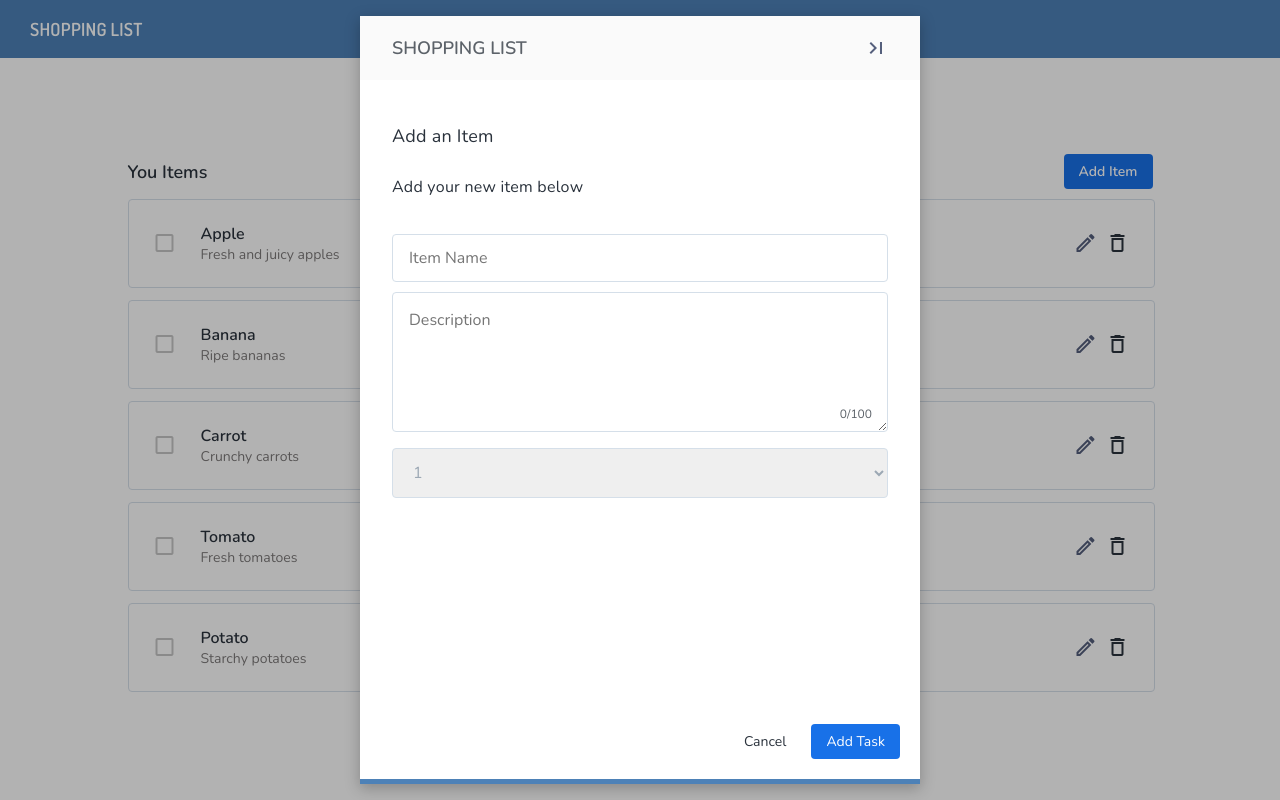
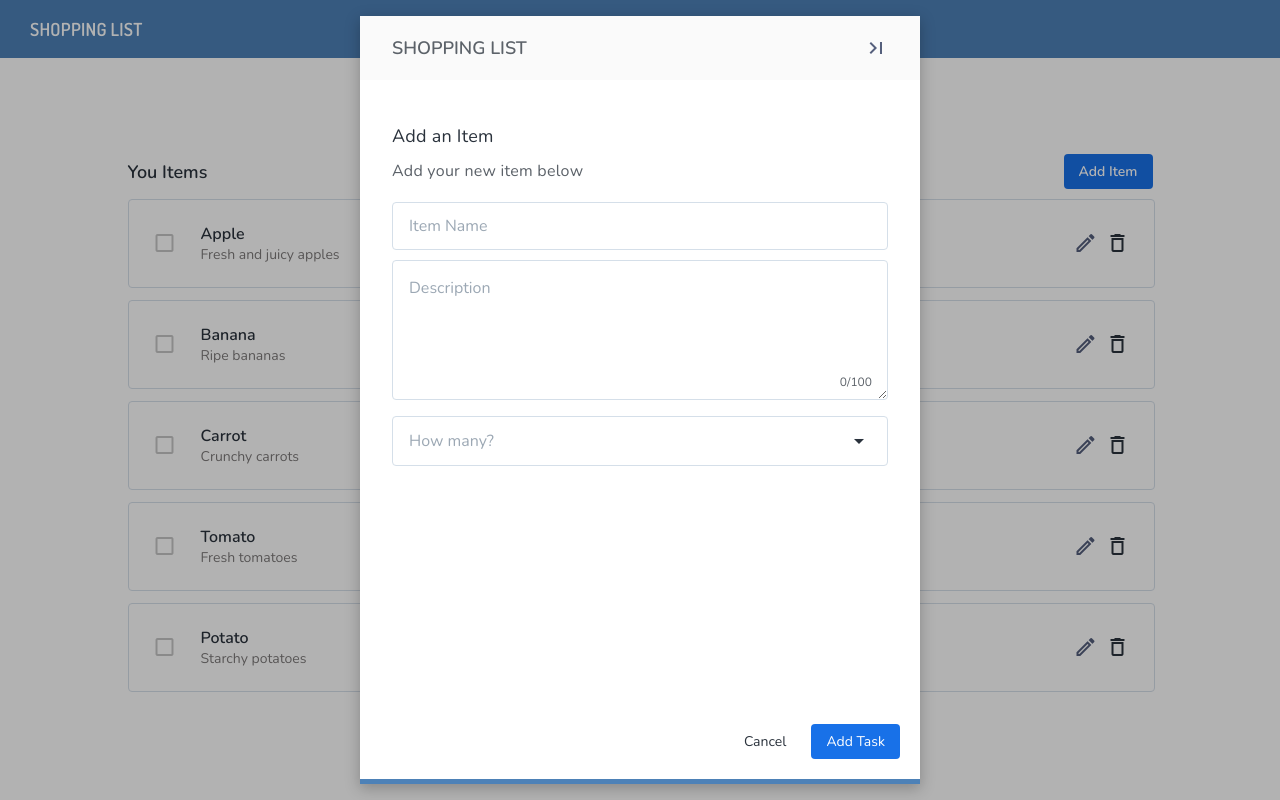
Before and after one commit to mikematos84/veritone-assessment, a React (Vite) app: page / in a window 1280 px wide. Built offline with nearby package versions, Linux system fonts and the light colour scheme.

Commit message:
feat: add modal handlers

```diff
--- a/src/components/AddItemModal/AddItemModal.module.scss
+++ b/src/components/AddItemModal/AddItemModal.module.scss
@@ -10,12 +10,14 @@
     line-height: var(--line-height-xl);
     letter-spacing: var(--letter-spacing-md);
   }
+
   .description {
     font-family: var(--font-family-primary);
     font-size: var(--font-size-md);
     font-weight: var(--font-weight-regular);
     line-height: var(line0height-lg);
     letter-spacing: var(--letter-spacing-md);
+    color: var(--color-grey200);
   }
 
   .form {
@@ -24,59 +26,4 @@
     margin-top: var(--spacing-lg);
     gap: 10px;
   }
-
-  input[type="text"] {
-    font-family: var(--font-family-primary);
-    font-size: var(--font-size-md);
-    font-weight: var(--font-weight-regular);
-    line-height: var(--line-height-lg);
-    letter-spacing: var(--letter-spacing-sm);
-    padding: var(--spacing-sm) var(--spacing-md);
-    border-radius: var(--border-radius-xs);
-    border: 1px solid var(--color-grey700);
-    color: var(--color-grey500);
-  }
-
-  .textarea--container {
-    position: relative;
-
-    .textarea {
-      font-family: var(--font-family-primary);
-      font-size: var(--font-size-md);
-      font-weight: var(--font-weight-regular);
-      line-height: var(--line-height-lg);
-      letter-spacing: var(--letter-spacing-sm);
-      box-sizing: border-box;
-      border: 1px solid var(--color-grey700);
-      color: var(--color-grey500);
-      border-radius: var(--border-radius-xs);
-      padding: var(--spacing-md);
-      width: 100%;
-      height: 140px;
-    }
-
-    .character-count {
-      font-family: Nunito;
-      font-weight: 400;
-      font-size: 12px;
-      line-height: 16px;
-      letter-spacing: 0px;
-      color: var(--color-grey200);
-      position: absolute;
-      bottom: var(--spacing-md);
-      right: var(--spacing-md);
-    }
-  }
-
-  .select {
-    font-family: var(--font-family-primary);
-    font-size: var(--font-size-md);
-    font-weight: var(--font-weight-regular);
-    line-height: var(--line-height-lg);
-    letter-spacing: var(--letter-spacing-sm);
-    padding: var(--spacing-sm) var(--spacing-md);
-    border-radius: var(--border-radius-xs);
-    border: 1px solid var(--color-grey700);
-    color: var(--color-grey500);
-  }
 }
--- a/src/components/AddItemModal/index.tsx
+++ b/src/components/AddItemModal/index.tsx
@@ -3,39 +3,53 @@ import Modal, { type ModalProps } from "../Modal";
 
 import styles from "./AddItemModal.module.scss";
 import TextArea from "../TextArea";
+import TextInput from "../TextInput";
+import SingleSelect, { type Option } from "../SingleSelect";
+import { useState } from "react";
 
 export interface AddItemModalProps extends ModalProps {}
 
 export default function AddItemModal({
-  isOpen = true,
+  isOpen: initialIsOpen = true,
   title = "Shopping List",
   overlay = true,
-  onCloseHandler = () => {},
 }: AddItemModalProps) {
+  const [isOpen, setIsOpen] = useState(initialIsOpen);
+
+  const options: Option[] = [
+    { label: "1", value: "1" },
+    { label: "2", value: "2" },
+    { label: "3", value: "3" },
+  ];
+
+  const onCloseHandler = () => {
+    setIsOpen(false);
+  };
+
+  const onCancelHandler = () => {};
+
+  const onAddHandler = () => {};
+
+  if (!isOpen) return null;
+
   return (
     <Modal
       isOpen={isOpen}
       title={title}
       overlay={overlay}
-      onCloseHandler={onCloseHandler}
+      onClose={onCloseHandler}
+      onCancel={onCloseHandler}
+      onAdd={onCloseHandler}
     >
       <div className={classNames(styles.content)}>
         <h1 className={classNames(styles.title)}>Add an Item</h1>
-        <p className={classNames(styles.description)}>
+        <div className={classNames(styles.description)}>
           Add your new item below
-        </p>
+        </div>
         <form className={classNames(styles.form)}>
-          <input
-            type="text"
-            className={classNames(styles.input)}
-            placeholder="Item Name"
-          />
-          <TextArea />
-          <select className={classNames(styles.select)}>
-            <option value="1">1</option>
-            <option value="2">2</option>
-            <option value="3">4</option>
-          </select>
+          <TextInput placeholder="Item Name" />
+          <TextArea placeholder="Description" />
+          <SingleSelect placeholder="How many?" options={options} />
         </form>
       </div>
     </Modal>
--- a/src/components/Modal/index.tsx
+++ b/src/components/Modal/index.tsx
@@ -8,7 +8,9 @@ export interface ModalProps {
   title: string;
   overlay?: boolean;
   children?: JSX.Element | null;
-  onCloseHandler?: () => void;
+  onClose?: () => void;
+  onCancel?: () => void;
+  onAdd?: () => void;
 }
 
 export default function Modal({
@@ -16,7 +18,9 @@ export default function Modal({
   title = "Shopping List",
   overlay = true,
   children = null,
-  onCloseHandler,
+  onClose,
+  onCancel,
+  onAdd,
 }: ModalProps): JSX.Element | null {
   if (!isOpen) return null;
   return (
@@ -32,7 +36,7 @@ export default function Modal({
           <h2 className={classNames(styles.title)}>{title}</h2>
           <i
             className={classNames("material-icons", styles["close--button"])}
-            onClick={onCloseHandler}
+            onClick={onClose}
           >
             last_page
           </i>
@@ -43,8 +47,8 @@ export default function Modal({
             [styles["footer--border"]]: true,
           })}
         >
-          <Button title="Cancel" />
-          <Button title="Add Task" primary />
+          <Button title="Cancel" onClick={onCancel} />
+          <Button title="Add Task" primary onClick={onAdd} />
         </footer>
       </div>
     </>
--- /dev/null
+++ b/src/components/SingleSelect/SingleSelect.module.scss
@@ -0,0 +1,78 @@
+.container {
+  display: flex;
+  flex-direction: column;
+  align-items: center;
+  justify-content: center;
+  width: 100%;
+  position: relative;
+}
+
+.select {
+  width: inherit;
+  font-family: var(--font-family-primary);
+  font-size: var(--font-size-md);
+  font-weight: var(--font-weight-regular);
+  line-height: var(--line-height-lg);
+  letter-spacing: var(--letter-spacing-sm);
+  padding: var(--spacing-sm) var(--spacing-md);
+  border-radius: var(--border-radius-xs);
+  border: 1px solid var(--color-grey700);
+  color: var(--color-grey500);
+}
+
+.selector {
+  font-family: var(--font-family-primary);
+  font-size: var(--font-size-md);
+  font-weight: var(--font-weight-regular);
+  line-height: var(--line-height-lg);
+  letter-spacing: var(--letter-spacing-sm);
+  padding: var(--spacing-sm) var(--spacing-md);
+  border-radius: var(--border-radius-xs);
+  border: 1px solid var(--color-grey700);
+  cursor: pointer;
+  display: flex;
+  box-sizing: border-box;
+  width: 100%;
+
+  .label {
+    display: flex;
+    flex-grow: 1;
+    align-items: center;
+    justify-items: center;
+  }
+
+  .placeholder {
+    color: var(--color-grey500);
+  }
+
+  .icon {
+    display: flex;
+    align-items: center;
+  }
+}
+
+.list {
+  list-style: none;
+  padding: 0;
+  margin: 0;
+  position: absolute;
+  top: 100%;
+  width: 100%;
+  box-shadow: 0px 2px 10px 0px var(--shadow-select);
+  border-radius: 4px;
+  display: flex;
+  flex-direction: column;
+
+  .listItem {
+    font-family: Nunito;
+    font-weight: 400;
+    font-size: 14px;
+    line-height: 20px;
+    letter-spacing: 0px;
+    vertical-align: middle;
+    color: var(--color-black100);
+
+    cursor: pointer;
+    padding: var(--spacing-sm) var(--spacing-md);
+  }
+}
--- /dev/null
+++ b/src/components/SingleSelect/index.tsx
@@ -0,0 +1,64 @@
+import classNames from "classnames";
+
+export type Option = {
+  label: string;
+  value: string;
+};
+
+export interface SingleSelectProps {
+  placeholder?: string;
+  isOpen?: boolean;
+  options: Option[];
+}
+
+import styles from "./SingleSelect.module.scss";
+import { useState } from "react";
+
+export default function SingleSelect({
+  placeholder = "Select an option",
+  options = [],
+}: SingleSelectProps): JSX.Element {
+  const [value, setValue] = useState<string | undefined>();
+  const [isOpen, setIsOpen] = useState(false);
+
+  const handleClick = () => {
+    setIsOpen(!isOpen);
+  };
+
+  const handleOptionClick = (option: Option) => {
+    console.log(option.label, option.value);
+    setValue(option.label);
+    setIsOpen(false);
+  };
+
+  return (
+    <div className={classNames(styles.container)}>
+      <div className={classNames(styles.selector)} onClick={handleClick}>
+        <div
+          className={classNames(styles.label, {
+            [styles.placeholder]: !value,
+          })}
+        >
+          {value || placeholder}
+        </div>
+        <div className={classNames(styles.icon)}>
+          <i className={classNames("material-icons")}>arrow_drop_down</i>
+        </div>
+      </div>
+      {isOpen && (
+        <ul className={styles.list}>
+          {options.map((item) => (
+            <li
+              key={item.value}
+              className={styles.listItem}
+              value={item.label}
+              onClick={() => handleOptionClick(item)}
+            >
+              {item.label}
+            </li>
+          ))}
+        </ul>
+      )}
+    </div>
+  );
+}
--- a/src/components/TextArea/TextArea.module.scss
+++ b/src/components/TextArea/TextArea.module.scss
@@ -9,11 +9,14 @@
     letter-spacing: var(--letter-spacing-sm);
     box-sizing: border-box;
     border: 1px solid var(--color-grey700);
-    color: var(--color-grey500);
     border-radius: var(--border-radius-xs);
     padding: var(--spacing-md);
     width: 100%;
     height: 140px;
+
+    &::placeholder {
+      color: var(--color-grey500);
+    }
   }
 
   .characterCount {
--- a/src/components/TextArea/index.tsx
+++ b/src/components/TextArea/index.tsx
@@ -1,6 +1,5 @@
 import classNames from "classnames";
 
-import styles from "./TextArea.module.scss";
 import React, {
   forwardRef,
   useImperativeHandle,
@@ -13,11 +12,10 @@ export interface TextAreaProps {
   placeholder?: string;
 }
 
+import styles from "./TextArea.module.scss";
+
 const TextArea = forwardRef<HTMLTextAreaElement, TextAreaProps>(
-  (
-    { maxLength = 100, placeholder = "Description" }: TextAreaProps,
-    ref
-  ): JSX.Element => {
+  ({ maxLength = 100, placeholder = "" }: TextAreaProps, ref): JSX.Element => {
     const [characterCount, setCharacterCount] = useState(0);
     const innerRef = useRef<HTMLTextAreaElement>(null);
 
--- /dev/null
+++ b/src/components/TextInput/TextInput.module.scss
@@ -0,0 +1,15 @@
+.input {
+  font-family: var(--font-family-primary);
+  font-size: var(--font-size-md);
+  font-weight: var(--font-weight-regular);
+  line-height: var(--line-height-lg);
+  letter-spacing: var(--letter-spacing-sm);
+  padding: var(--spacing-sm) var(--spacing-md);
+  border-radius: var(--border-radius-xs);
+  background: var(--color-white);
+  border: 1px solid var(--color-grey700);
+
+  &::placeholder {
+    color: var(--color-grey500);
+  }
+}
--- /dev/null
+++ b/src/components/TextInput/index.tsx
@@ -0,0 +1,21 @@
+import classNames from "classnames";
+
+export interface TextInputProps {
+  placeholder?: string;
+}
+
+import styles from "./TextInput.module.scss";
+import { forwardRef } from "react";
+
+const TextInput = forwardRef<HTMLInputElement, TextInputProps>(
+  ({ placeholder = "" }, ref) => (
+    <input
+      type="text"
+      className={classNames(styles.input)}
+      placeholder={placeholder}
+      ref={ref}
+    />
+  )
+);
+
+export default TextInput;
--- a/src/styles/_variables.scss
+++ b/src/styles/_variables.scss
@@ -22,6 +22,7 @@
 
   // Shadows
   --shadow-modal: #00000040;
+  --shadow-select: #00000033;
 
   // Buttons
   --button-background-primary: var(--color-blue100);
```
